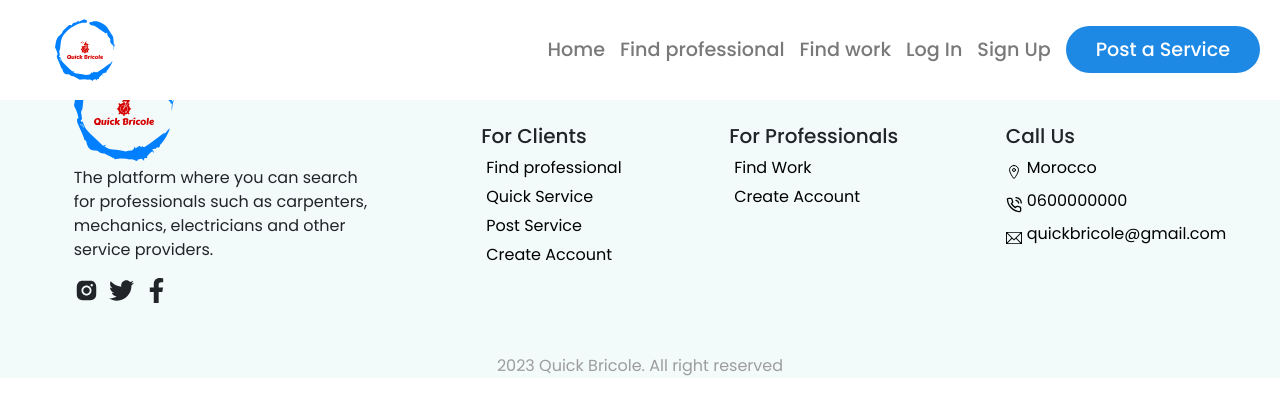
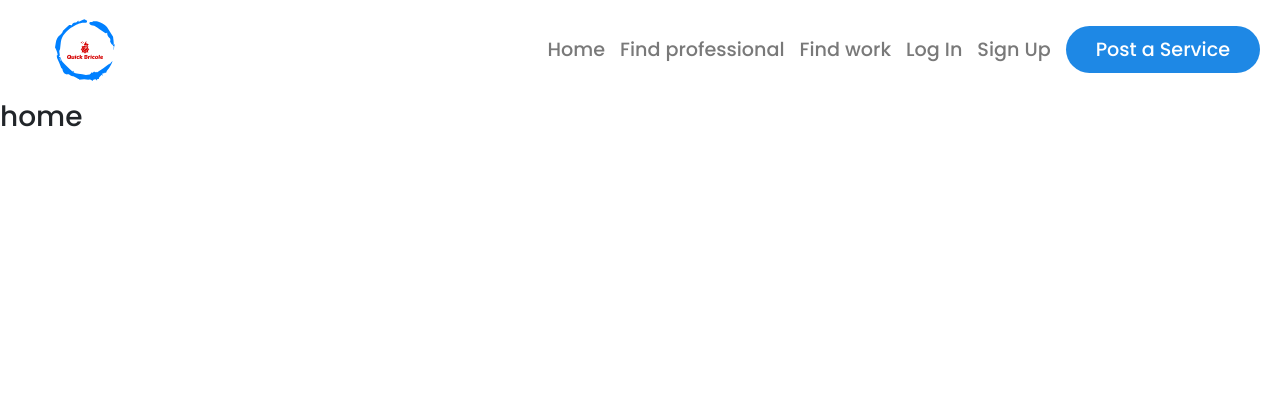
Before and after one commit to muhammed77ar/QuickBricole_Project, a React (Create React App) app: page / in a window 1280 px wide. Shown: the top 416 px of the page. Built offline with nearby package versions, Linux system fonts and the light colour scheme; a web font is replaced by a local one.

Commit message:
add some stuff

```diff
--- a/src/application.jsx
+++ b/src/application.jsx
@@ -11,7 +11,6 @@ export default function App2(){
         <GlobalStyle />
         <Navbarr />
         <Outlet />
-        <Footer />
     </div>
     </>)
 }
--- a/src/pages/homee.jsx
+++ b/src/pages/homee.jsx
@@ -1,5 +1,5 @@
 export default function Homee(){
   return <div className="home">
-    <h3>home</h3>
+    <h3 style={{paddingTop:"100px"}}>home</h3>
   </div>
 }
--- a/src/styledComponent/postServiceStyle.js
+++ b/src/styledComponent/postServiceStyle.js
@@ -36,6 +36,9 @@ export const InputContainer = styled.div`
     @media screen and (max-width:${mobileBreakPoint}){
         margin-top: 10px;
     }
+    @media screen and (max-width: 450px) {
+        width: 80%;
+    }
   }
 
   form {
@@ -62,6 +65,12 @@ input{
     height: 55.65px;
     padding: 0 10px;
     margin-bottom: 15px;
+    @media screen and (max-width: 590px) {
+        width: 400px;
+    }
+    @media screen and (max-width: 450px) {
+        width: 100%;
+    }
 }
 select{
     background-color: #EEEEEE;
@@ -71,6 +80,12 @@ select{
     height: 55.65px;
     padding: 0 10px;
     margin-bottom: 15px;
+    @media screen and (max-width: 590px) {
+        width: 400px;
+    }
+    @media screen and (max-width: 450px) {
+        width: 100%;
+    }
 }
 
 `
@@ -85,6 +100,12 @@ margin-left: 50px;
     border-radius: 8.08px;
     border: none;
     padding: 10px;
+    @media screen and (max-width: 590px) {
+        width: 400px;
+    }
+    @media screen and (max-width: 450px) {
+        width: 100%;
+    }
   }
   @media screen and (max-width:${mobileBreakPoint}) {
     margin-left: 0;
```
